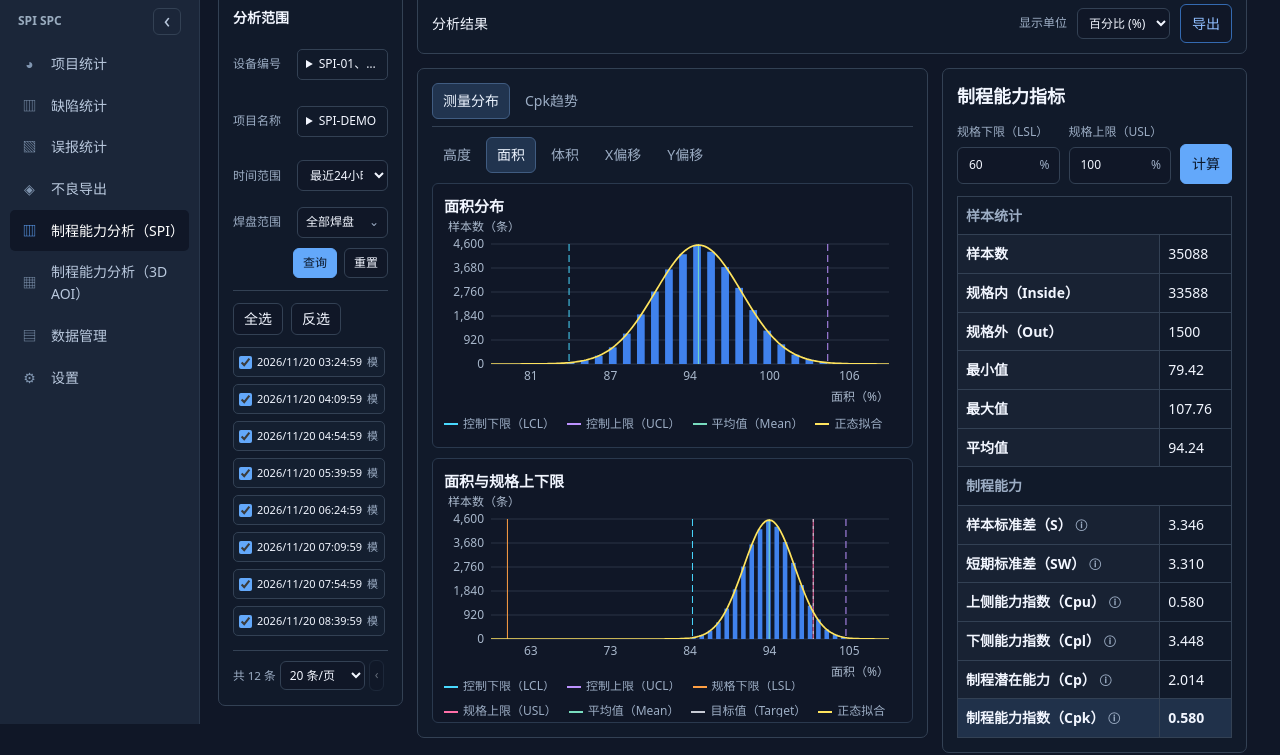
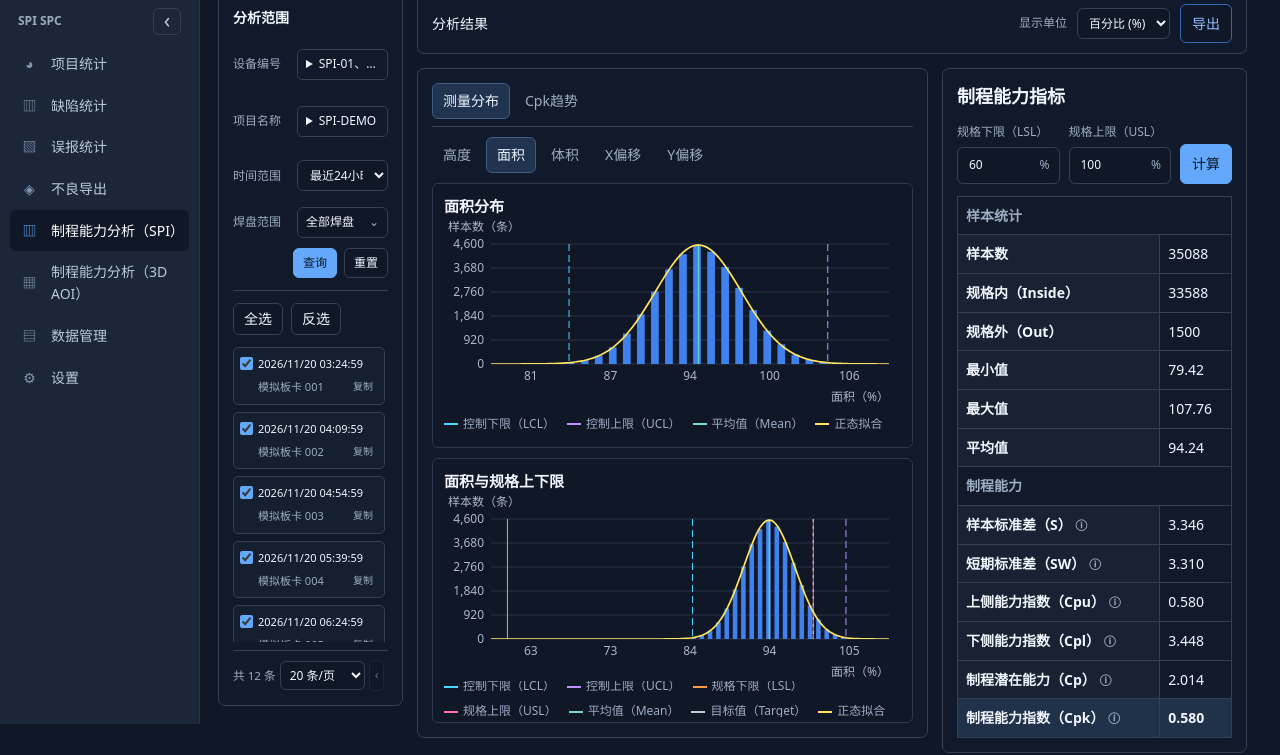
Before and after one commit to liumeitong66/cpk-analysis, a plain HTML site: page index.html in a window 1280 px wide. Shown: the part 76-831 px from the top of the page. Drawn offline with Linux system fonts and the light colour scheme.

Commit message:
Show PCB time and ID on separate lines with copy action

```diff
--- a/index.html
+++ b/index.html
@@ -348,7 +348,14 @@ html{scrollbar-gutter:stable}
 .workspace>.chart-side #trend-detail-panel{height:var(--analysis-chart-height)}
 #trend-detail-tools{margin-top:0}.workspace>.chart-side #trend-panel{box-sizing:border-box;width:100%;max-width:100%;min-width:0}
 .workspace>.chart-side #trend-viewport{box-sizing:border-box;width:100%;max-width:100%;min-width:0}#analysis-scope-title{flex:none;font-size:14px;font-weight:600;margin:0 0 14px;line-height:1.4}
-</style>
+#boards>.board-row{display:flex;flex-direction:column;align-items:stretch;gap:5px;padding:7px 6px;min-height:54px;cursor:default}
+#boards .board-select{display:flex;align-items:center;gap:5px;margin:0;min-width:0;cursor:pointer}
+#boards .board-select input{width:auto;flex:none;margin:0}
+#boards .board-select time{margin:0;font-size:11px;color:var(--ink);white-space:nowrap}
+#boards .board-identity{display:flex;align-items:center;gap:5px;min-width:0;padding-left:18px}
+#boards .board-pcb-id{flex:1;min-width:0;overflow:hidden;text-overflow:ellipsis;white-space:nowrap;color:var(--muted);user-select:text;font-size:11px}
+#boards .board-copy{flex:none;padding:1px 4px;font-size:10px;color:var(--muted);background:transparent;border-color:transparent}
+#boards .board-copy:hover,#boards .board-copy:focus-visible{color:var(--ink);border-color:var(--line)}</style>
 <body>
 <nav class="app-nav" aria-label="SPI SPC">
   <div class="nav-mark" aria-hidden="true">◕</div>
@@ -1220,8 +1227,8 @@ function renderBoards(){
   const totalPages=Math.ceil(ids.length/pageSize);
   boardPage=Math.max(0,Math.min(boardPage,totalPages-1));
   for(const name of ids.slice(boardPage*pageSize,(boardPage+1)*pageSize)){
-    const row=document.createElement('label'), checkbox=document.createElement('input'), id=document.createElement('span'), time=document.createElement('time');
-    row.className='board-row';checkbox.type='checkbox';checkbox.checked=state.checkedBoards.has(name);id.textContent=name;
+    const row=document.createElement('div'), checkbox=document.createElement('input'), id=document.createElement('span'), time=document.createElement('time');
+    row.className='board-row';checkbox.type='checkbox';checkbox.checked=state.checkedBoards.has(name);id.textContent=name||'未提供 PCB ID';
     const stamp=boardInfo.get(name).time;
     time.dateTime=new Date(stamp).toISOString();time.textContent=formatDetectionTime(stamp);time.title='检测开始时间';
     checkbox.onchange=()=>{
@@ -1229,7 +1236,26 @@ function renderBoards(){
       resetTrendZoom();state.activeGroup=null;render();
       if(state.view==='trend')scrollToActiveGroup();
     };
-    row.append(checkbox,time,id);list.append(row);
+    const select=document.createElement('label'),second=document.createElement('div'),copy=document.createElement('button');
+    select.className='board-select';second.className='board-identity';id.className='board-pcb-id';
+    select.append(checkbox,time);second.append(id);
+    row.title='检测时间：'+time.textContent+'\nPCB ID：'+(name||'未提供 PCB ID');
+    id.title=name||'未提供 PCB ID';checkbox.setAttribute('aria-label',row.title);
+    if(name){
+      copy.type='button';copy.className='board-copy';copy.textContent='复制';copy.setAttribute('aria-label','复制 PCB ID '+name);
+      copy.onclick=async()=>{
+        try{
+          if(navigator.clipboard&&window.isSecureContext)await navigator.clipboard.writeText(name);
+          else{
+            const text=document.createElement('textarea');text.value=name;text.style.position='fixed';text.style.opacity='0';document.body.append(text);text.select();
+            const ok=document.execCommand('copy');text.remove();if(!ok)throw new Error('复制失败');
+          }
+          copy.textContent='已复制';setTimeout(()=>{if(copy.isConnected)copy.textContent='复制';},1500);
+        }catch{window.prompt('请复制 PCB ID',name);}
+      };
+      second.append(copy);
+    }
+    row.append(select,second);list.append(row);
   }
   byId('board-count').textContent='共 '+ids.length.toLocaleString('zh-CN')+' 条';
   byId('boards-page').textContent=(totalPages?boardPage+1:0)+' / '+totalPages;
```
